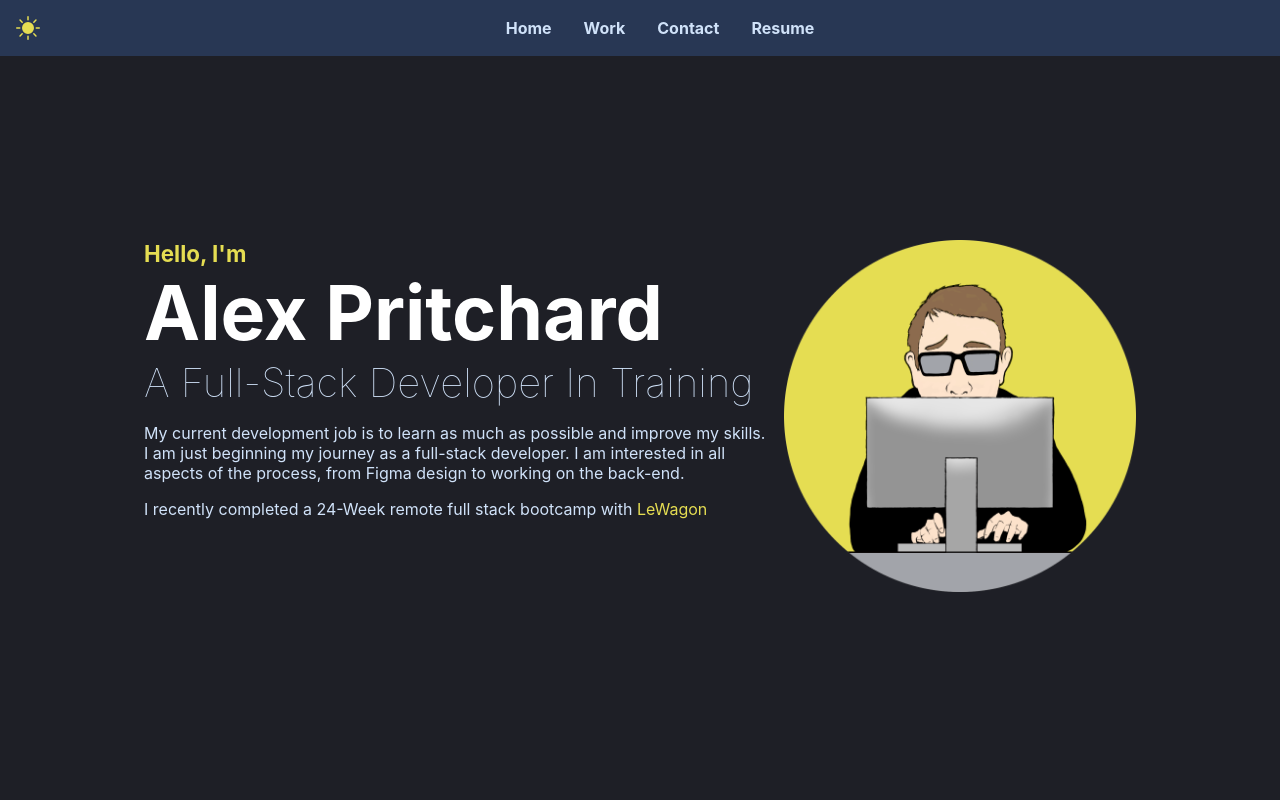
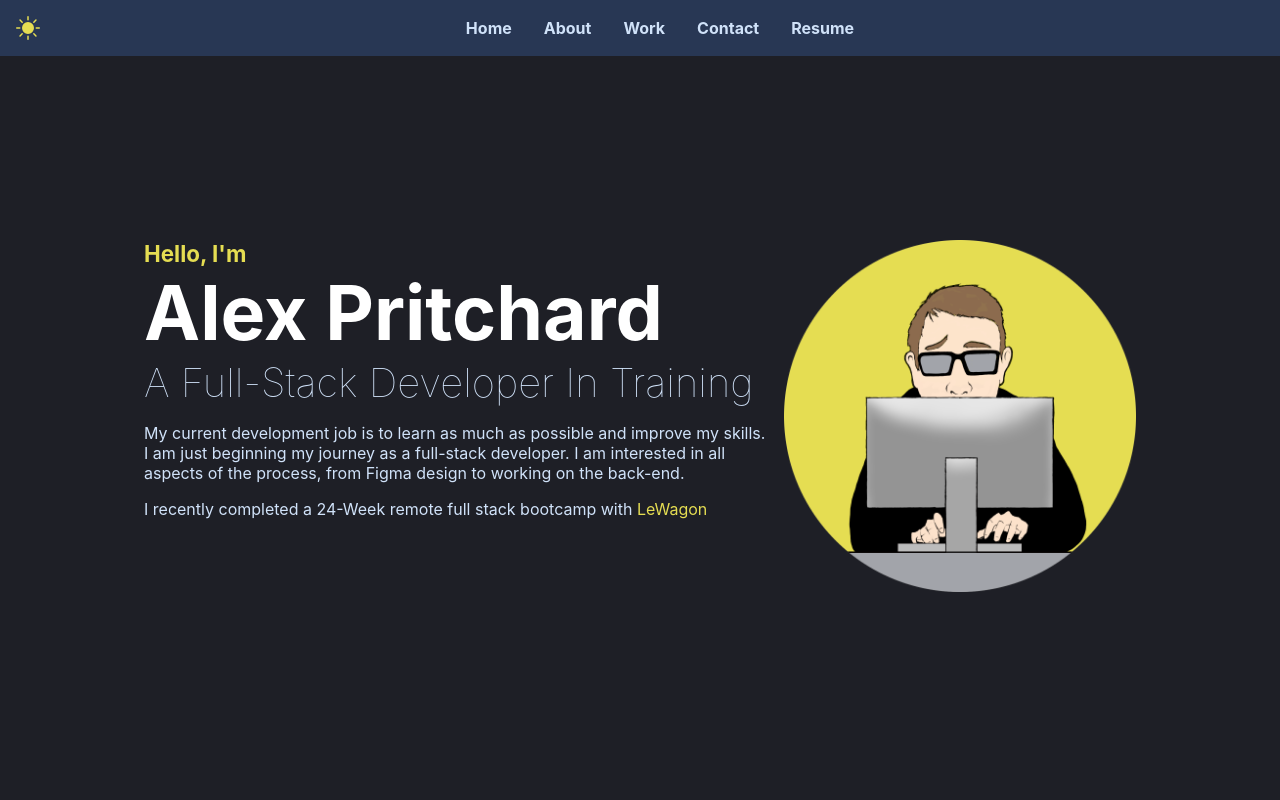
Before and after one commit to alexbeet81/portfolio, a React (Create React App) app: page / in a window 1280 px wide. Shown: the top 800 px of the page. Built offline with nearby package versions, Linux system fonts and the light colour scheme.

Commit message:
it works! i got the smooth scroll to work!

```diff
--- a/src/App.js
+++ b/src/App.js
@@ -18,7 +18,7 @@ function App() {
   const backgroundClasses = isDarkMode ? classes.backgroundDark : classes.backgroundLight
 
   return (
-    <div className={`${classes.background} ${backgroundClasses}`}>
+    <div className={backgroundClasses}>
       <NavBar />
       <main className={classes.mainContainer}>
         <Hero />
--- a/src/App.module.css
+++ b/src/App.module.css
@@ -1,7 +1,7 @@
 .background {
-  overflow: auto;
+  /* overflow: auto;
   height: 100vh;
-  width: 100vw;
+  width: 100vw; */
 }
 
 .backgroundDark {
--- a/src/Components/About.js
+++ b/src/Components/About.js
@@ -14,8 +14,8 @@ const About = () => {
     : classes.aboutSectionLightMode;
 
   return (
-    <section className={`${classes.aboutSection} ${aboutSectionClasses}`}>
-      <div id="work" className={classes.image}>
+    <section id="about" className={`${classes.aboutSection} ${aboutSectionClasses}`}>
+      <div className={classes.image}>
         <img src={profilePhoto} alt="My big old beautiful face" />
       </div>
       <div>
--- a/src/Components/Hero.module.css
+++ b/src/Components/Hero.module.css
@@ -1,8 +1,9 @@
 .heroSection {
-  margin: 15rem auto 25rem auto;
+  margin: 0 auto 25rem auto;
   max-width: 62.5rem;
   display: grid;
   grid-gap: 1rem;
+  padding-top: 15rem;
   grid-template-columns: 2fr 1fr;
 }
 
@@ -103,6 +104,6 @@
     height: 17rem;
   }
   .heroSection {
-    margin: 5rem auto 5rem auto;
+    margin: 0 auto 5rem auto;
   }
 }
--- a/src/Components/ProjectItem.module.css
+++ b/src/Components/ProjectItem.module.css
@@ -68,7 +68,7 @@
   width: 100%;
   object-fit: cover;
   object-position: center;
-  opacity: 0.6;
+  opacity: 0.8;
   transition: opacity 0.2s ease-in-out;
 }
 
--- a/src/Components/UI/NavBar.js
+++ b/src/Components/UI/NavBar.js
@@ -43,17 +43,27 @@ const NavBar = () => {
             name="home"
             spy={true}
             smooth={true}
-            // offset={50}
+            offset={50}
             duration={500}
           >
             Home
+          </Link>
+          <Link
+            to="about"
+            name="about"
+            spy={true}
+            smooth={true}
+            offset={-100}
+            duration={500}
+          >
+            About
           </Link>
           <Link
             to="work"
             name="work"
             spy={true}
             smooth={true}
-            // offset={50}
+            offset={-100}
             duration={500}
           >
             Work
@@ -62,7 +72,7 @@ const NavBar = () => {
             to="contact"
             spy={true}
             smooth={true}
-            // offset={50}
+            offset={0}
             duration={500}
           >
             Contact
--- a/src/index.css
+++ b/src/index.css
@@ -21,7 +21,8 @@ body {
   -webkit-font-smoothing: antialiased;
   -moz-osx-font-smoothing: grayscale;
 
-  /* overflow-anchor: none; */
+  overflow-anchor: none;
+  height: 100%;
 }
 
 code {
@@ -30,5 +31,7 @@ code {
 }
 
 html {
-  scroll-behavior: smooth;
+  height: 100%;
+  overflow: auto;
+  /* scroll-behavior: smooth; */
 }
```
